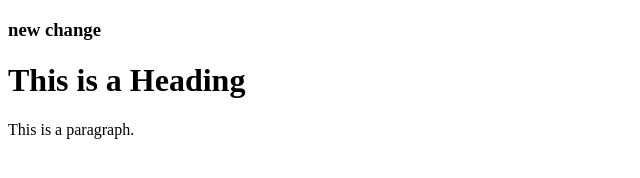
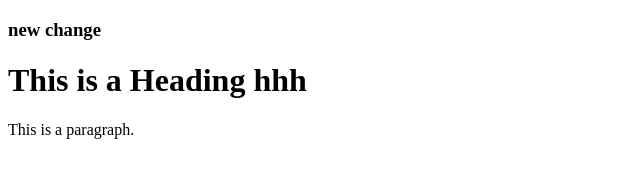
Before and after one commit to netheader76/project-git, a plain HTML site: page index.html in a window 1280 px wide. Shown: the whole page, without its empty margins (0-640 px from the left). Drawn offline with Linux system fonts and the light colour scheme.

Commit message:
Update index.html

```diff
--- a/index.html
+++ b/index.html
@@ -5,7 +5,7 @@
 </head>
 <body>
   <h3>new change</h3>
-<h1>This is a Heading</h1>
+<h1>This is a Heading hhh</h1>
 <p>This is a paragraph.</p>
 
 </body>
```
